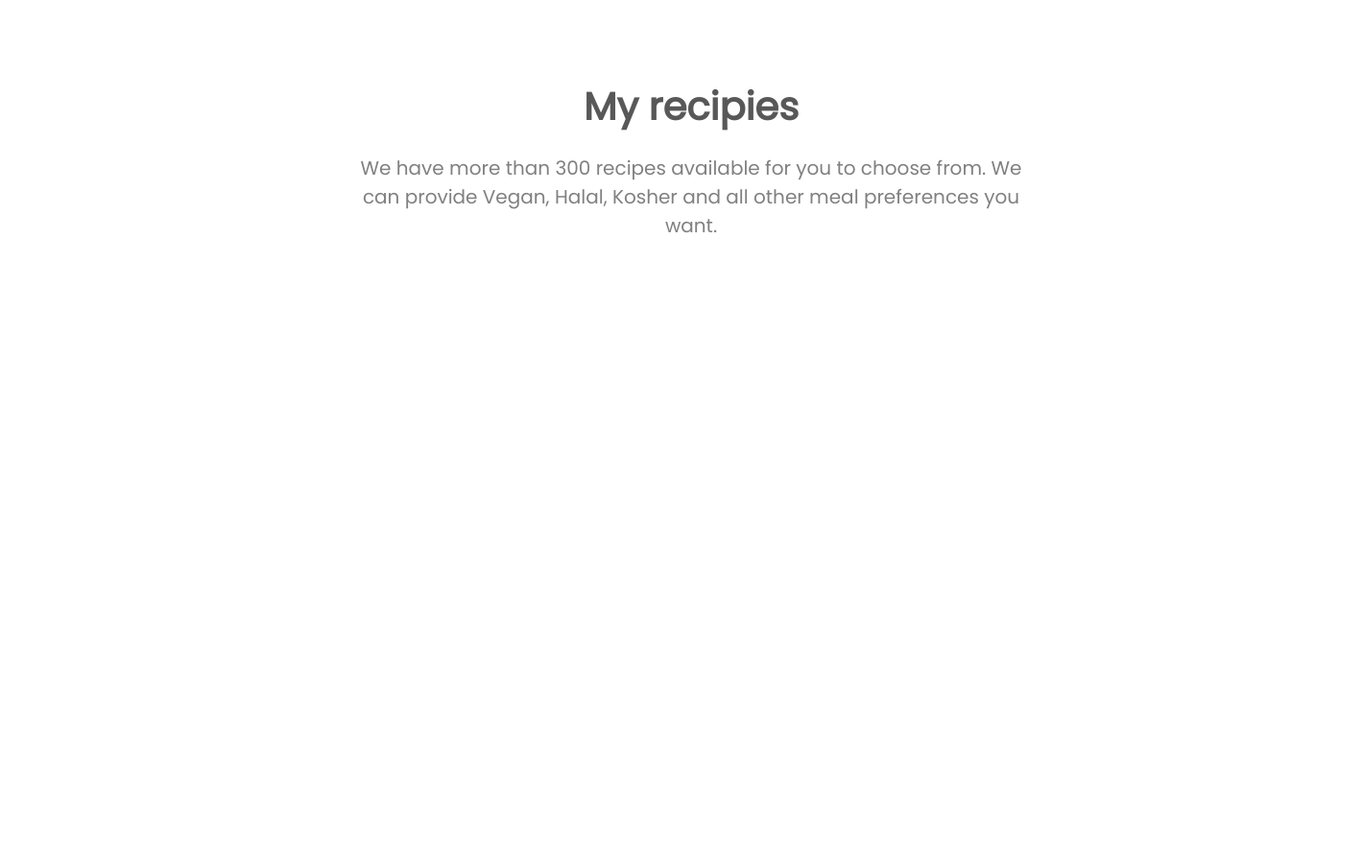
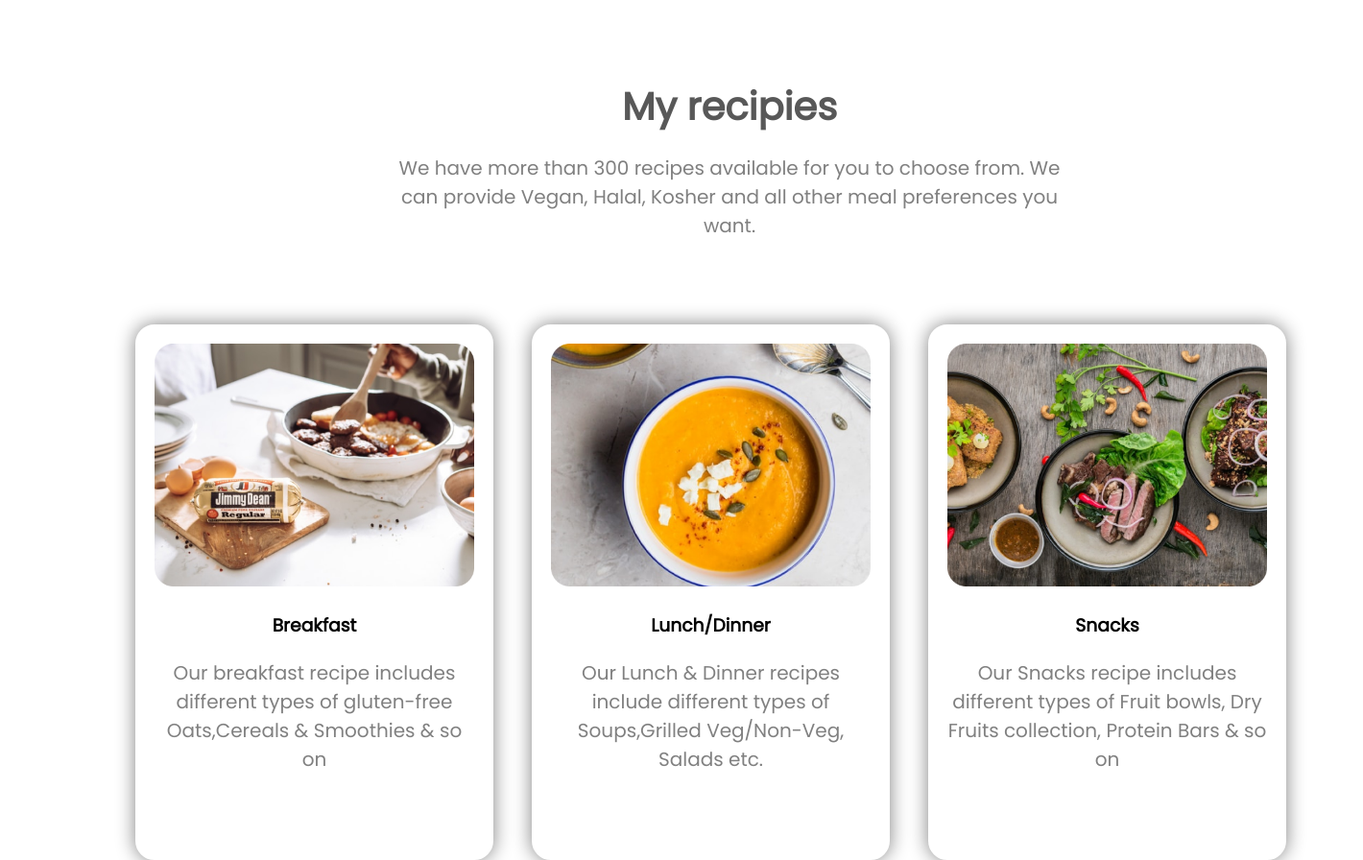
Before and after one commit to kazisabrina/food-network-assignment, a plain HTML site: page index.html in a window 1280 px wide. Shown: the part 1546-2442 px from the top of the page at 96% size, 1420 px wide, since content can reach past the window. Before the commit the page ends 1846 px from the top, so only its background shows below. Drawn offline with Linux system fonts and the light colour scheme.

Commit message:
recipe added

```diff
--- a/index.html
+++ b/index.html
@@ -50,6 +50,25 @@
         <p>We have more than 300 recipes available for you to choose from. We can provide Vegan, Halal, Kosher and all
             other meal preferences you want.</p>
     </section>
+
+    <section class="recipe">
+        <div class="card">
+            <img src="images/recipe1.jpg" alt="">
+            <h3><b>Breakfast</b></h3>
+            <p>Our breakfast recipe includes different types of gluten-free Oats,Cereals & Smoothies & so on</p>
+        </div>
+        <div class="card">
+            <img src="images/recipe2.png" alt="">
+            <h3><b>Lunch/Dinner</b></h3>
+            <p>Our Lunch & Dinner recipes include different types of Soups,Grilled Veg/Non-Veg, Salads etc.</p>
+        </div>
+        <div class="card">
+            <img src="images/recipe3.jpg" alt="">
+            <h3><b>Snacks</b></h3>
+            <p>Our Snacks recipe includes different types of Fruit bowls, Dry Fruits collection, Protein Bars & so on
+            </p>
+        </div>
+    </section>
 </body>
 
 </html>
--- a/style.css
+++ b/style.css
@@ -58,8 +58,36 @@ p{
     display: center;
     text-align: center;
     position: absolute;
+    padding: 0px 40px;
     width: 706px;
     height: 159px;
     left: 367px;
     top: 1574px;
+    margin-bottom: 5%;
 }
+.recipe{
+    display: flex;
+    align-items: center;
+    padding: 0px 40px;
+    margin-top: 10%;
+    position: absolute;
+    width: 1239px;
+    height: 528px;
+    left: 101px;
+    top: 1771px;
+    margin-left: auto;
+    margin-right: auto;
+}
+.card {
+    background-color: white;
+    box-shadow: 0 0 20px gray;
+    border: 20px solid white;
+    border-radius: 20px;
+    width: 33.3333%;
+    margin-right: 40px;
+    padding: 0px;
+    text-align: center;
+    }
+.card img{
+    width: 100%;
+}
```
